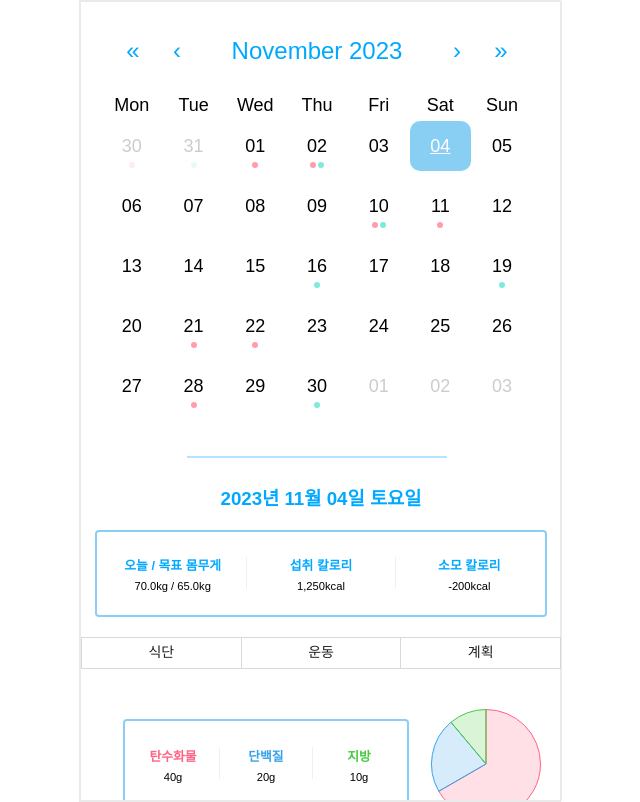
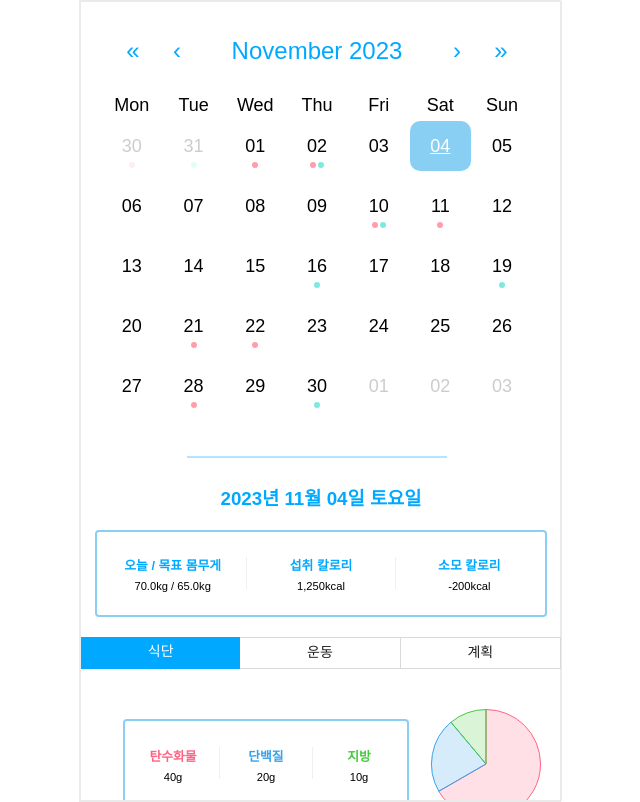
Before and after one commit to elice-cookcook/eatnfit, a React (Vite) app in the folder client/: page /main in a window 1280 px wide. Shown: the whole page, without its empty margins (320-960 px from the left). Built offline with nearby package versions, Linux system fonts and the light colour scheme; a web font is replaced by a local one.

Commit message:
Feat : setSelectedMenu redux when radio button is clicked

```diff
--- a/client/src/components/MainRadioButton/MainRadioButton.tsx
+++ b/client/src/components/MainRadioButton/MainRadioButton.tsx
@@ -2,16 +2,17 @@ import { Radio } from "antd";
 import { RadioWrapper } from "./styles";
 
 type MainRadioButtonType = {
-  defaultValue: string;
-  onChange: React.Dispatch<React.SetStateAction<any>>; //setState의 타입
+  value: string;
+  onChange: (menu: string) => void;
 };
+
 export default function MainRadioButton({
-  defaultValue,
+  value,
   onChange,
 }: MainRadioButtonType) {
   return (
     <RadioWrapper>
-      <Radio.Group defaultValue={defaultValue} buttonStyle="solid">
+      <Radio.Group defaultValue={value} value={value} buttonStyle="solid">
         <Radio.Button
           value="food"
           onClick={() => {
```
